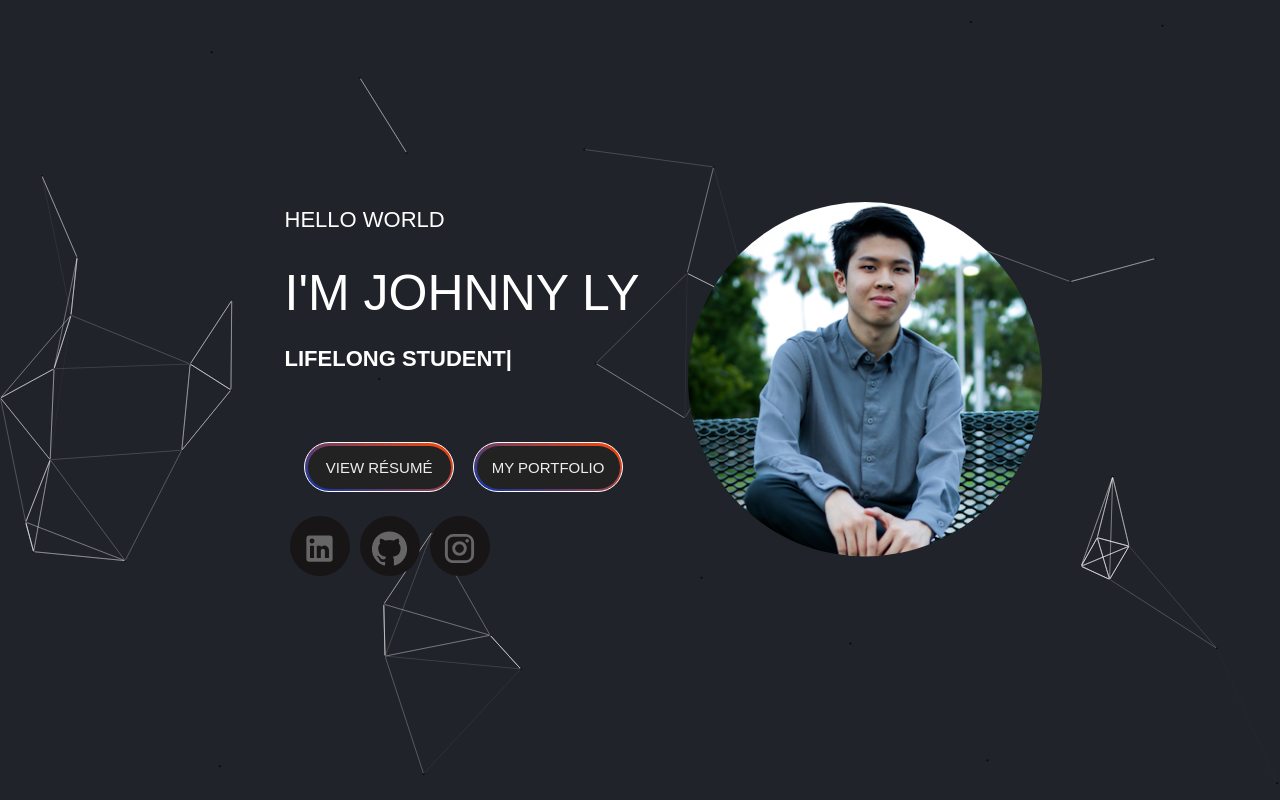
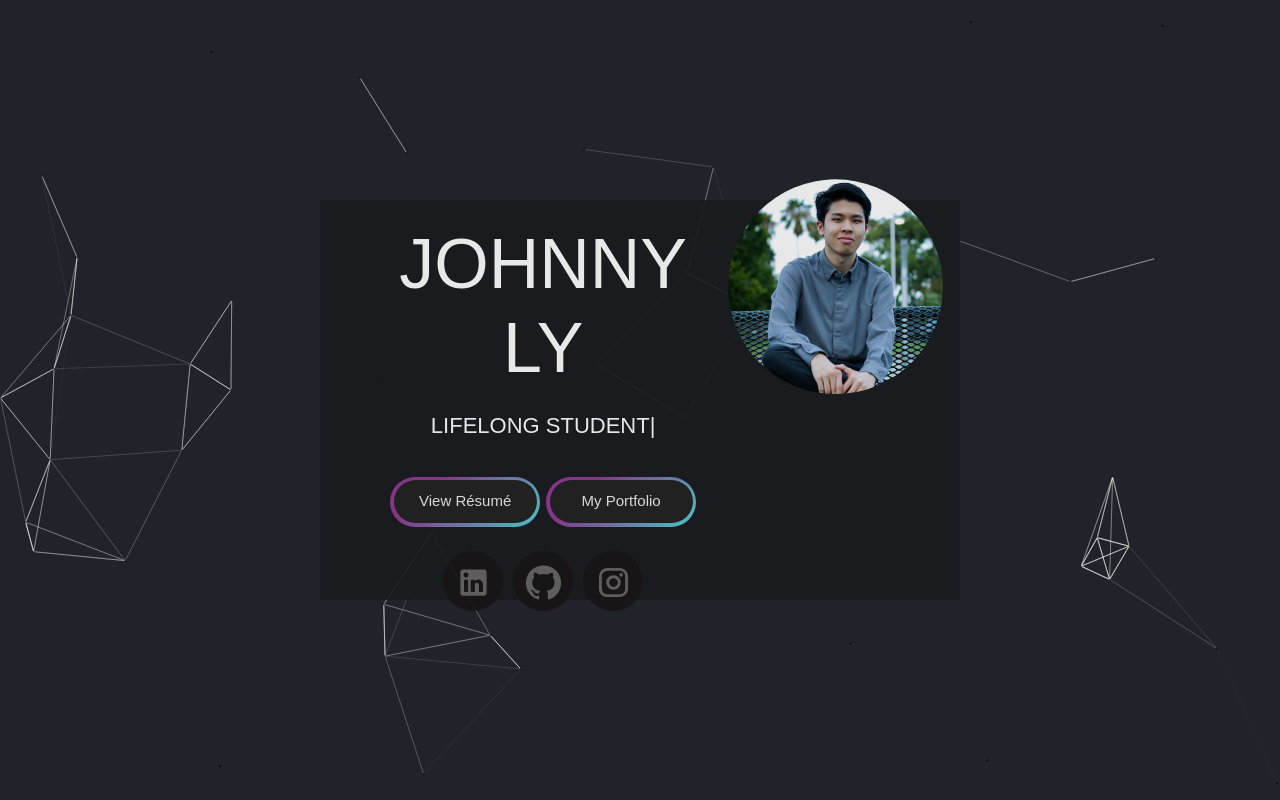
Before and after one commit to LyJohnny/react-personalwebsite, a React (Create React App) app: page / in a window 1280 px wide. Shown: the top 800 px of the page. Built offline with nearby package versions, Linux system fonts and the light colour scheme.

Commit message:
Fixed buttons gradient and positioning and css references

```diff
--- a/public/index.html
+++ b/public/index.html
@@ -43,6 +43,5 @@
     -->
     <script src="https://cdn.jsdelivr.net/npm/bootstrap@5.2.3/dist/js/bootstrap.bundle.min.js" integrity="sha384-kenU1KFdBIe4zVF0s0G1M5b4hcpxyD9F7jL+jjXkk+Q2h455rYXK/7HAuoJl+0I4" crossorigin="anonymous"></script>
     <script src="https://cdn.jsdelivr.net/npm/@popperjs/core@2.11.6/dist/umd/popper.min.js" integrity="sha384-oBqDVmMz9ATKxIep9tiCxS/Z9fNfEXiDAYTujMAeBAsjFuCZSmKbSSUnQlmh/jp3" crossorigin="anonymous"></script>
-<script src="https://cdn.jsdelivr.net/npm/bootstrap@5.2.3/dist/js/bootstrap.min.js" integrity="sha384-cuYeSxntonz0PPNlHhBs68uyIAVpIIOZZ5JqeqvYYIcEL727kskC66kF92t6Xl2V" crossorigin="anonymous"></script>
   </body>
 </html>
--- a/src/components/Home.jsx
+++ b/src/components/Home.jsx
@@ -21,12 +21,15 @@ const Home = () => {
             <Row>
               <Col>
                 <div className="text">
-                  <p>Hello World</p>
-                  <h1>I'm Johnny Ly </h1>
+                  <div className = "row d-flex text-center justify-content-center mt-5">
+                  <h1>Johnny Ly </h1>
+                  </div>
+
+                  <div className= "text-center ms-0 justify-content-center">
                   <p>
                     <Typical
                       loop={Infinity}
-                      wrapper="b"
+                      wrapper="t"
                       steps={[
                         "Developer",
                         3000,
@@ -37,9 +40,11 @@ const Home = () => {
                       ]}
                     />
                   </p>
+                  </div>
+                  </div>
 
 
-                  <div className="buttons">
+                  <div className="button">
                     {/* Buttons */}
                     <div className="d-flex text-center ms-0 justify-content-center mt-4">
                       <button
@@ -82,7 +87,7 @@ const Home = () => {
 
 
                       {/* SOCIAL MEDIA ICONS */}
-                  <div className="icons">
+                  <div className="icon-area">
                     <div className="d-flex text-center ms-0 justify-content-center mt-4">
                       <ul id="social-icons">
                         <a
@@ -123,7 +128,6 @@ const Home = () => {
                       </ul>
                     </div>
                   </div>
-                </div>
               </Col>
 
               <Col>
--- a/src/components/styles/Home.scss
+++ b/src/components/styles/Home.scss
@@ -11,14 +11,21 @@
     // background-color: #f8efef;
     position: relative;
     z-index: 1;
+	display: flex;
+	align-items: center;
+	justify-content: center;
 
 
     .home__container {
         display:flex;
-        height: 100vh;
+        height: 50%;
+		width: 50%;
         align-items: center;
         justify-content: center;
         position: relative;
+		background-color: #191B1F;
+		opacity: 0.9;
+		// border-radius: 5px;
 
 
     }
@@ -32,6 +39,7 @@
     .text{
         line-height: 55px;
 
+
         p{
             color: rgb(255, 255, 255);
             text-transform: uppercase;
@@ -39,44 +47,15 @@
         }
 
         h1 {
-            font-size: 50px;
+
+            font-size: 70px;
             text-transform: uppercase;
             color: rgb(255, 255, 255);
         }
     }
 
-    .icons {
-        display: flex;
-
-        .icon{
-            margin-top: 1rem;
-            margin-right: 1.4rem;
-            font-size: 35px;
-            cursor: pointer;
-            color: rgb(157,155,155);
-
-            &:hover {
-                color: blue;
-            }
-        }
-    }
 
 
-    .buttons {
-        button {
-            padding: 15px 40px;
-            margin-top: 2rem;
-            margin-right: 1rem;
-            background: linear-gradient(25deg, rgba(1,60,210,0.753),rgb(255,72,6));
-            cursor: pointer;
-            color:#fff;
-            border-radius: 50px;
-            border: 1px solid #fff;
-            text-transform: uppercase;
-            font-weight: bolder;
-
-        }
-    }
 
 .home__img {
 
@@ -105,19 +84,7 @@
     }
 }
 
-.buttons {
-    button{
-        padding: 8px 20px;
-        font-weight: normal;
-    }
 
-    .icons{
-
-        .icon{
-            font-size: 25px;
-        }
-    }
-}
 
 // Media query for when our width is about smartphone level so we have the portrait icon move to above the text
 @media (max-width: 600px) {
@@ -238,7 +205,11 @@ button {
 
 
 
+
 /* =========================Social Media Icons================================================= */
+
+
+
 $color_1: #666;
 $color_2: #456cba;
 $color_3: #26a4f2;
```
